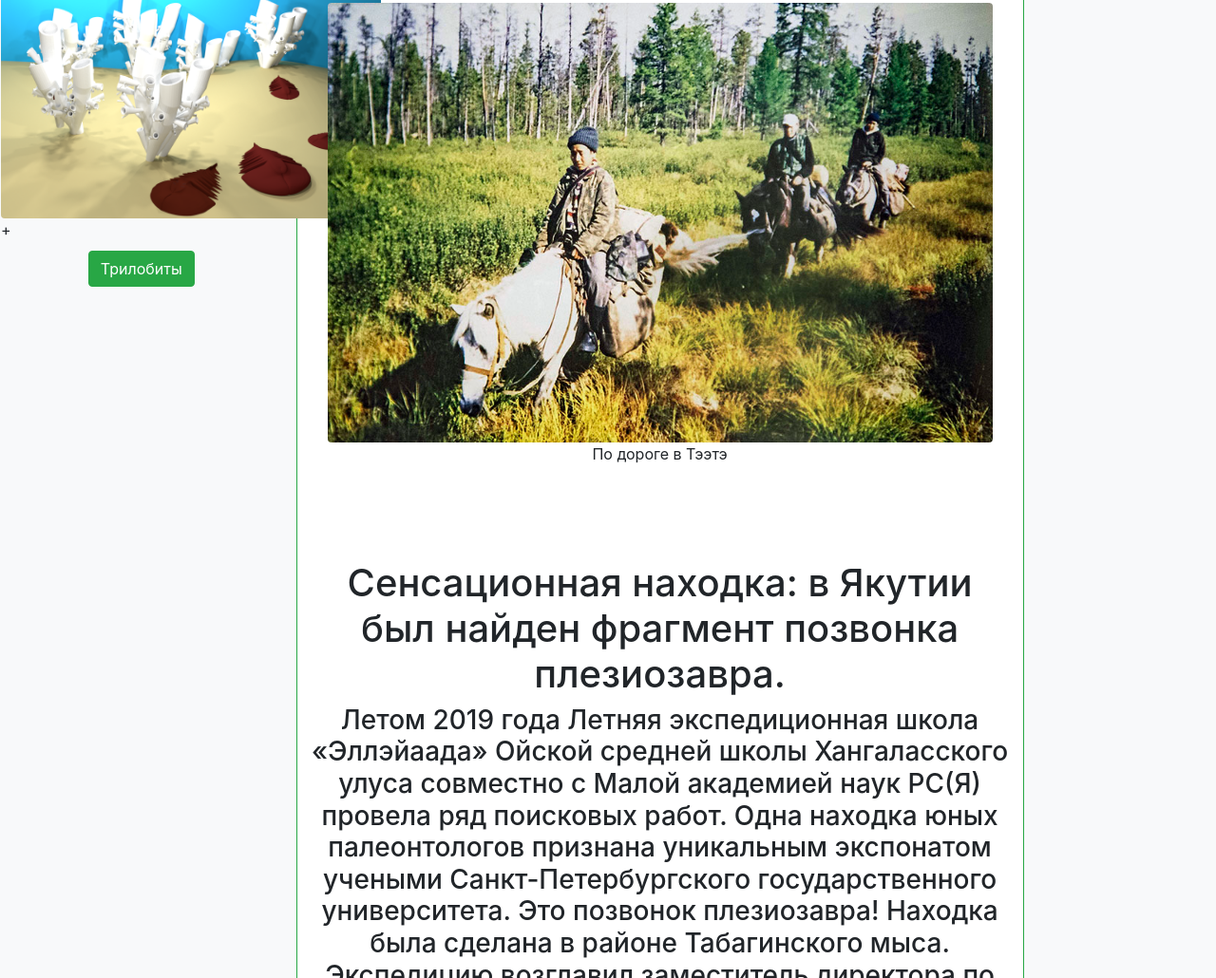
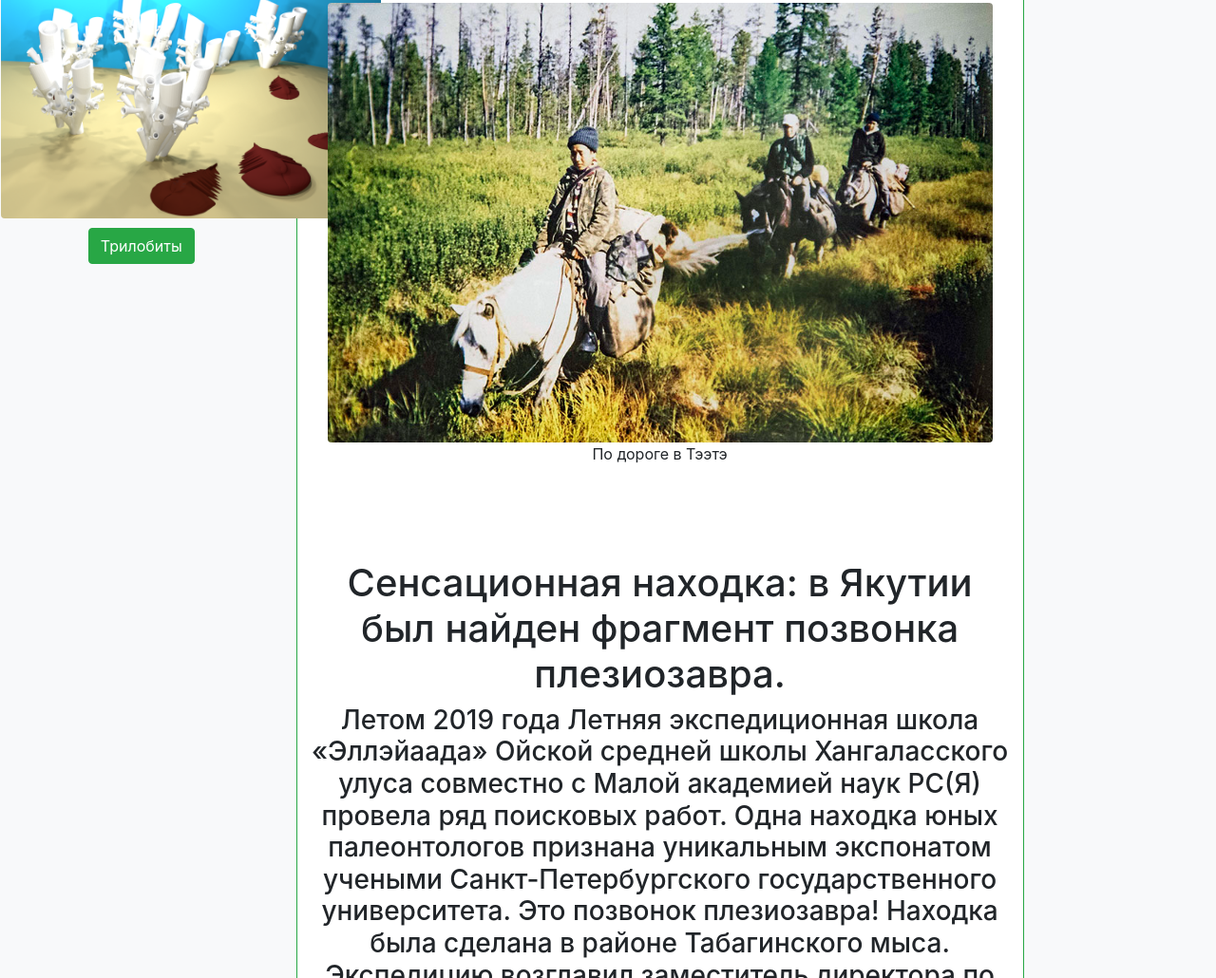
Before and after one commit to irinaslepts/dinosaurs_ykt, a plain HTML site: page index.html in a window 1280 px wide. Shown: the part 2283-3313 px from the top of the page at 95% size. Drawn offline with nearby package versions, Linux system fonts and the light colour scheme.

Commit message:
Update index.html

```diff
--- a/index.html
+++ b/index.html
@@ -9,20 +9,11 @@
     <img src="dino.png" style="" class="" >
 <div class="row">
 <div class="col-3 album bg-light border border-success bg-light">
-
-
-
-
-
-
       <h2 style="text-align: center">Динозавры Якутии</h2>
-
   <img src="all.jpg" class="rounded mx-auto d-block" alt="alll.png" style="height: 250px; width: 400px">
         <form action="allosaurus_ykt.html" target="_blank">
       <button  class="btn btn-success mx-auto d-block" style="margin-top: 10px">Аллозавр</button>
       </form>
-
-
       <img src="stego2.jpg" class="rounded mx-auto d-block" style="height: 250px; width: 400px; margin-top: 25px">
         <form action="stegosaurus.html" target="_blank">
       <button  class="btn btn-success mx-auto d-block" style="margin-top: 10px">Стегозавр</button>
@@ -32,40 +23,28 @@
         <form action="camarasaurus.html" target="_blank">
       <button class="btn btn-success mx-auto d-block" style="margin-top: 10px">Камаразавр</button>
       </form>
-
   		<img src="s.png" class="rounded mx-auto d-block" style="height: 250px; width: 400px; margin-top: 25px">
         <form action="champsosaurus.html" target="_blank">
       <button  class="btn btn-success mx-auto d-block" style="margin-top: 10px">Хампсозавр</button>
       </form>
-
         <img src="xenocretosuchus2.png" class="rounded mx-auto d-block"  style="height: 250px; width: 400px; margin-top: 25px">
         <form action="xk.html" target="_blank">
       <button class="btn btn-success mx-auto d-block" style="margin-top: 10px">XENOCRETOSUCHUS</button>
       </form>
-
         <img src="plez.png" class="rounded mx-auto d-block" style="height: 250px; width: 400px; margin-top: 25px">
-
         <form action="plesiosaurus.html" target="_blank">
       <button class="btn btn-success mx-auto d-block" style="margin-top: 10px">Плезиозавр</button>
       </form>
-
         <h2 style="text-align: center">Другие ископаемые Якутии</h2>
-
-
         <img src="trill.png" class="rounded mx-auto d-block" style="height: 250px; width: 400px; margin-top: 25px">
-
-        <form action="trilo.html" target="_blank">+
+        <form action="trilo.html" target="_blank">
       <button class="btn btn-success mx-auto d-block" style="margin-top: 10px">Трилобиты</button>
       </form>
-
-
 </div>
-
 <div class="col-7">
     <div class="mx-auto">
       <h1 style="text-align: center">О чём же сайт?</h1>
           <h3 style="text-align: center;">В информационном портале "Dinosaurs of Yakutia" вы можете узнать о древней фауне Якутии. Не смотря на то, что наша республика зарекомендовала себя основным регионом нахождения окаменелостей мамонтов, на якутской земле в Мезозойскую эру обитали динозавры и соседствовавшие с ними организмы.На этом сайте вы можете узнать историю изучения доисторической фауны Якутии и посмотреть фотографии найденных окаменелостей. На данный момент сайт находится в дальнейшей разработке. В дальнейшем планируется расширить контент сайта: разработать мини викторины и игровое ознакомление с наукой для привлечения младшего поколения, для подростков и взрослых расширить разнообразие статей и их содержание.</h3>
-
       <h1 style="text-align: center;  margin-top: 100px">Изучение динозавров в Якутии</h1>
         <h3 style="text-align: center;">Первые сообщения о присутствии динозавров в Якутии были сделаны геологом Герцем в 1904 году. В 1960 году геолог Вадим Филатов обнаружил местонахождение динозавров раннего мелового периода (145-125 миллионов лет назад) на ручье Тээтэ, притоке Вилюй, в Сунтарском районе. Только в 1988 году ученые из Палеонтологического института (Москва) и Института геологии (Якутск) обнаружили окаменелые зубы древних животных. В Сунтарском районе были обнаружены три семейства динозавров. С 2002 года ученые Института геологии алмазов и драгоценных металлов и Палеонтологического института (Москва) приступили к изучению Тээтэ. Единственным специалистом по динозаврам в Якутии на сегодняшний день является главный научный сотрудник лаборатории стратиграфии и палеонтологии Института геологии алмазов и драгоценных металлов Сибирского отделения Российской академии наук, почетный член Палеонтологического Совета Российской академии наук, доктор геологоминералогических наук Петр Николаевич Колосов.</h3>
         <img src="petr.png" class="rounded mx-auto d-block" style="width: 400px">
@@ -78,32 +57,14 @@
       <h3 style="text-align: center">Летом 2019 года Летняя экспедиционная школа «Эллэйаада» Ойской средней школы Хангаласского улуса совместно с Малой академией наук РС(Я) провела ряд поисковых работ. Одна находка юных палеонтологов признана уникальным экспонатом учеными Санкт-Петербургского государственного университета. Это позвонок плезиозавра! Находка была сделана в районе Табагинского мыса. Экспедицию возглавил заместитель директора по научной работе Ойской средней школы им. А.В. Дмитриева, краевед-энтузиаст Прокопий Ноговицын.</h3>
       <img src="DSC.jpg"  class="rounded mx-auto d-block"  style="width: 700px">
           <p style="text-align: center">Место обнаружения сенсационной находки</p>
-
-
-
-
-
-
   </div>
 </div>
-
 <div class="col-2 album bg-light border border-success bg-light">
     <h3 style="text-align: center">Развивающие игры и викторины</h3>
             <form action="victorina.html" target="_blank">
       <button class="btn btn-success mx-auto d-block" style="margin-top: 10px">Викторина по динозаврам Якутии</button>
       </form>
-
-
-
 </div>
-
-
-
-
-
-
-
-
 </div>
 <div class="col-12 bg-success" style="height: 150px">
   <h4 class="text-light">Разработчик, владелец сайта:</h4>
```
